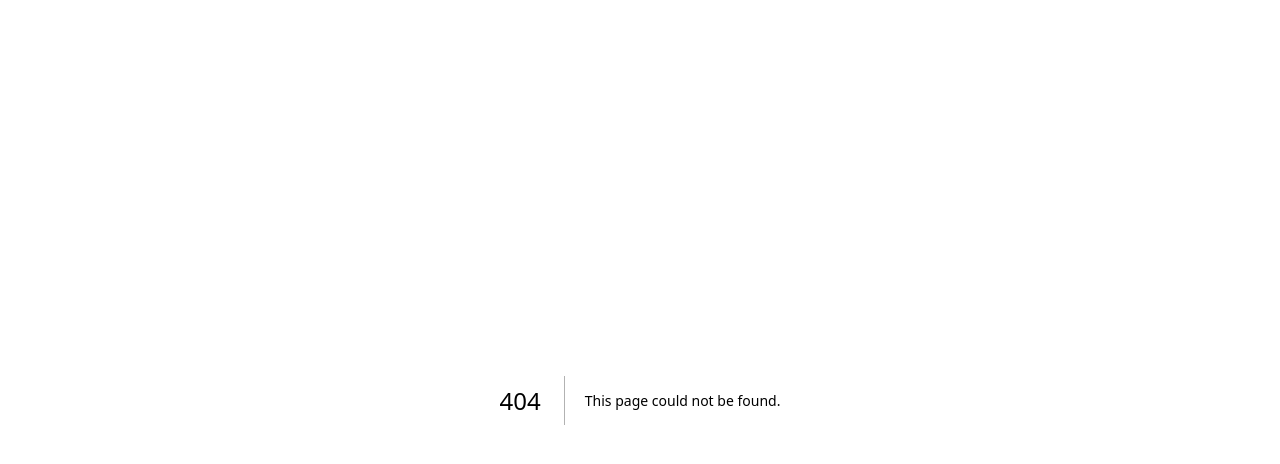
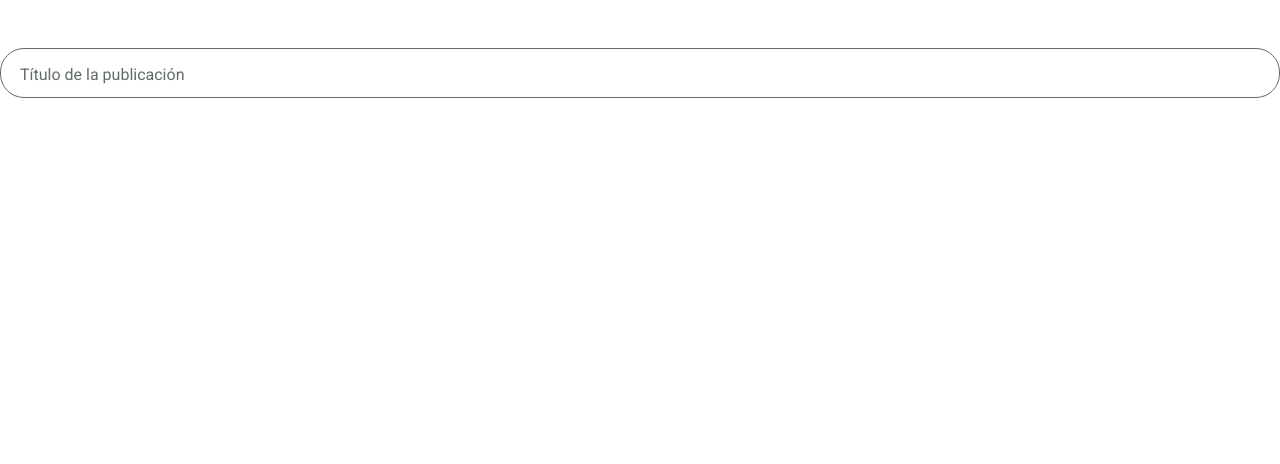
Before and after one commit to PabloBona/Desarrollo_Pro, a Next.js app: page /create-event in a window 1280 px wide. Before the commit this address had no page. Shown: the top 464 px of the page. Built offline with nearby package versions, Linux system fonts and the light colour scheme.

Commit message:
feat: adding custom input component

```diff
--- a/components/navigation/header/Header.tsx
+++ b/components/navigation/header/Header.tsx
@@ -18,7 +18,10 @@ const Header = () => {
         </div>
       </div>
       <div className="hidden gap-8 items-center sm:flex ">
-        <Link href={'#'} className={'text-app-blue flex items-center gap-1'}>
+        <Link
+          href={'/create-event'}
+          className={'text-app-blue flex items-center gap-1'}
+        >
           <AiOutlinePlus size={22} /> <p>Crear publicación</p>
         </Link>
         <div className="flex items-center gap-4 ">
--- /dev/null
+++ b/pages/create-event/index.tsx
@@ -0,0 +1,17 @@
+const CreateEventPage = () => {
+  return (
+    <div className="py-12">
+      <label className="relative">
+        <input
+          className="peer px-5 py-3 border border-app-grayDark rounded-3xl outline-none focus:border-app-blue w-full"
+          type="text"
+        />
+        <span className="cursor-text text-base text-app-grayDark peer-active:text-app-blue peer-active:-top-[25px] peer-focus:-top-[25px] peer-focus:text-xs ease-in-out  peer-focus:text-app-blue absolute whitespace-nowrap transition-all duration-200 -top-[4px] left-4 rounded-3xl bg-white px-1 py-1 outline-none">
+          Título de la publicación
+        </span>
+      </label>
+    </div>
+  );
+};
+
+export default CreateEventPage;
```
